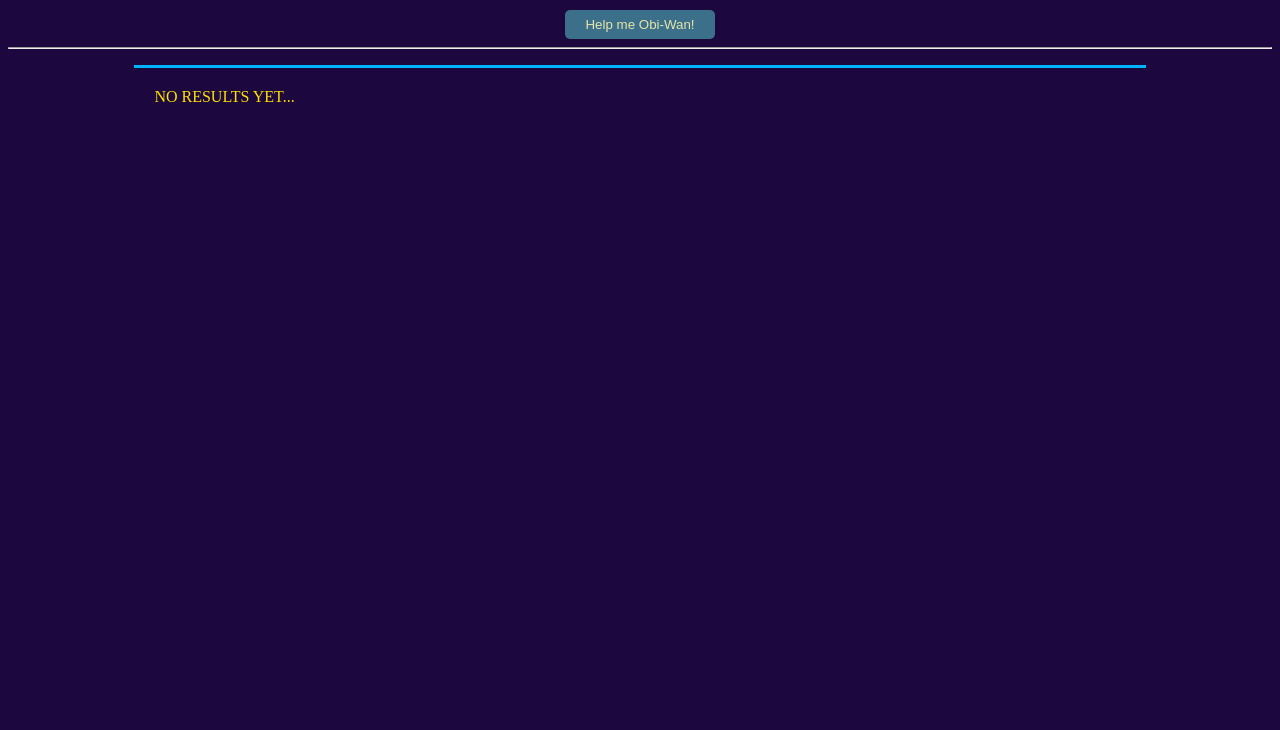
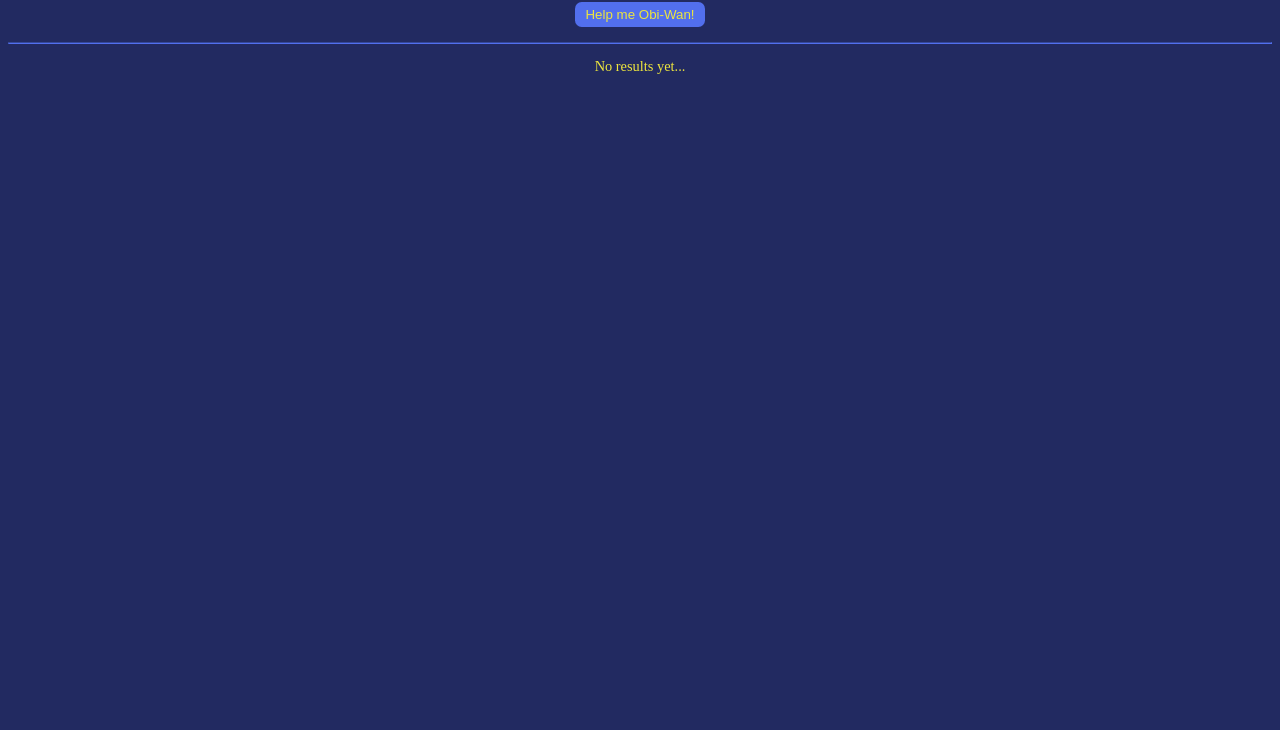
Before and after one commit to Ali-Asheer/v7, a plain HTML site: page StarWarsAPI/level1/index.html in a window 1280 px wide. Shown: the part 70-800 px from the top of the page. Drawn offline with Linux system fonts and the light colour scheme.

Commit message:
Update style.css

```diff
--- a/StarWarsAPI/level1/style.css
+++ b/StarWarsAPI/level1/style.css
@@ -1,27 +1,40 @@
-
-
+* {
+	transition: all 0.4s linear;
+}
 body {
-    background: #1c073e;
-    color: rgb(221, 204, 13);
-    text-align:center
-
+	text-align: center;
+	background: #222A61;
+	color: #EDE53E;
+	font-size: 90%;
 }
-button{
-    background-color: rgb(59, 111, 138);
-    border-radius: 5px;
-    border: 0;
-    padding: 7px;
-    padding-left: 20px;
-    padding-right: 20px;
-    color: rgb(229, 230, 169);
-   }
-p{
-    border-top-style: solid;
-    border-top-color: rgb(0, 179, 255);
-    padding: 20px;
-    margin-left: 10%;
-    margin-right: 10%;
-    color: rgb(255, 225, 0);
-    text-align: left;
-    text-transform: uppercase;
+.column {
+	display: flex;
+	flex-direction: column;
+/* 	justify-content: space-around; */
+	align-items: center;
+	gap: 0.4em;
 }
+.column > * {
+	flex-basis: auto;
+}
+input {
+	font-size: 1em;
+/* 	display: block; */
+}
+button {
+	border: none;
+	border-radius: 0.5em;
+	padding: 0.4em 0.8em;
+	background: #526FEE;
+	color: #EDE53E;
+}
+button:hover {
+	background: #222A61;
+	cursor: pointer;
+}
+hr {
+	border-color: #526FEE;
+/* 	height: 12em; */
+	border-width: 0.1em;
+	margin: 1em 0;
+}
```
